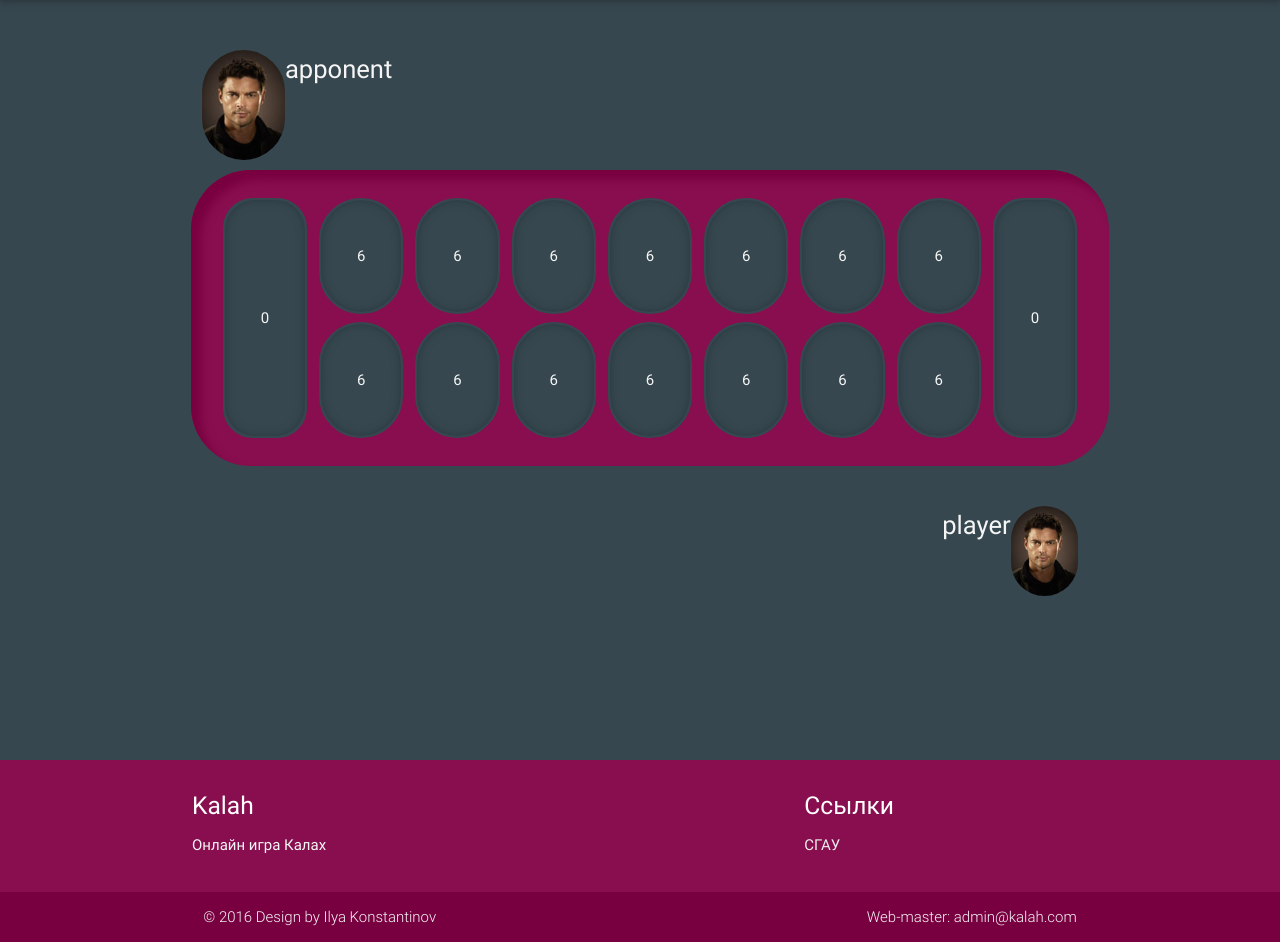
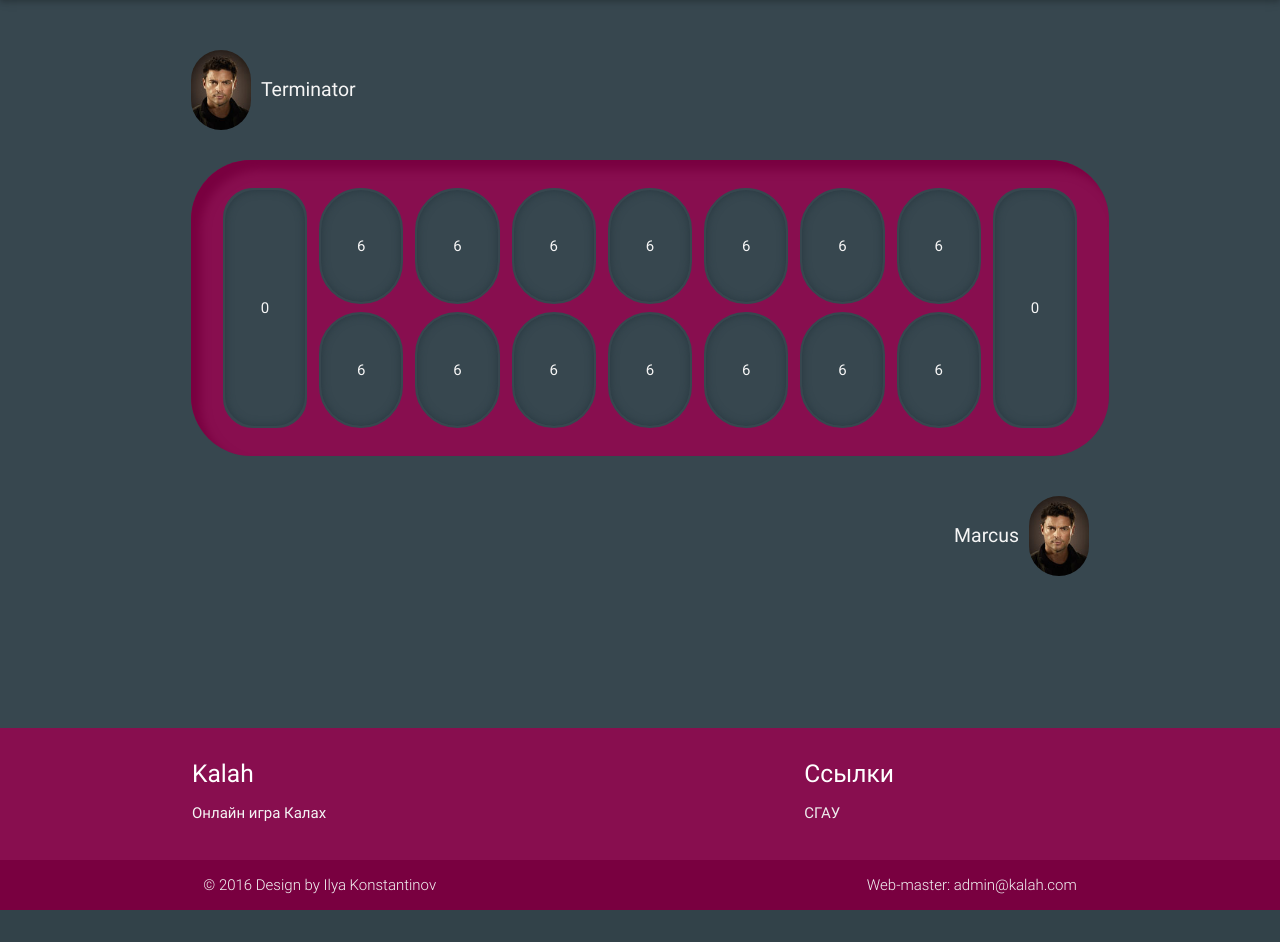
Before and after one commit to EmelyanovAndrey/Kalah, a PHP site: page /game.html in a window 1280 px wide. Shown: the part 64-1006 px from the top of the page. After the commit the page ends 974 px from the top, so only its background shows below. Run offline with PHP 8.4, Linux system fonts and the light colour scheme; some libraries are stand-ins or nearby versions; some web fonts are replaced.

Commit message:
Game nicks and photos

```diff
--- a/src/main/view/css/includes/style.less
+++ b/src/main/view/css/includes/style.less
@@ -145,23 +145,28 @@ header {
   .game {
 
     padding-top: 5vh;
-    height: 90vh;
+    height: 86vh;
 
     .user(@turn: left) {
+      @height: 10vh;
+
       float: @turn;
+      height: @height;
       margin: 10px;
       position: relative;
+      align-content: center;
 
       .nick {
-        font-size: 2vw;
+        font-size: 130%;
+        height: inherit;
+        line-height: @height;
+        padding: 0 10px;
         float: @turn;
         color: @color-text;
       }
+
       img {
-        @game-photo-size: 40%;
-
-        width: @game-photo-size;
-        height: @game-photo-size;
+        height: inherit;
         border-radius: 100px;
 
         float: @turn;
--- a/src/main/view/game.html
+++ b/src/main/view/game.html
@@ -10,7 +10,7 @@
     <link href="https://fonts.googleapis.com/css?family=Patua+One" rel="stylesheet">
     <!--Import materialize.css-->
     <link type="text/css" rel="stylesheet" href="css/materialize.min.css" media="screen,projection">
-    <!--Import my styles-->
+    <!--My styles-->
     <link type="text/css" rel="stylesheet" href="css/style.min.css" media="screen,projection">
     <!--Let browser know website is optimized for mobile-->
     <meta name="viewport" content="width=device-width, initial-scale=1.0">
@@ -49,8 +49,10 @@
     </header>
     <div id="main">
       <div class="game container">
-        <div class="row apponent"><img src="assets/img/profile-test.jpg">
-          <div class="nick">apponent</div>
+        <div class="row">
+          <div class="apponent"><img src="assets/img/profile-test.jpg">
+            <div class="nick">Terminator</div>
+          </div>
         </div>
         <div class="row">
           <table class="board">
@@ -76,8 +78,10 @@
             </tr>
           </table>
         </div>
-        <div class="row player"><img src="assets/img/profile-test.jpg">
-          <div class="nick">player</div>
+        <div class="row">
+          <div class="player"><img src="assets/img/profile-test.jpg">
+            <div class="nick">Marcus</div>
+          </div>
         </div>
       </div>
       <div class="row save-game"></div>
--- a/src/main/view/includes/layout.jade
+++ b/src/main/view/includes/layout.jade
@@ -36,7 +36,7 @@ html(lang="ru")
         //Import materialize.css
         link(type="text/css", rel="stylesheet", href="css/materialize.min.css", media="screen,projection")
 
-        //Import my styles
+        //My styles
         link(type="text/css", rel="stylesheet", href="css/style.min.css", media="screen,projection")
 
         //Let browser know website is optimized for mobile
```
Also changed, not shown: src/main/view/css/includes/style.css (+15 -7 lines), src/main/view/includes/game.jade (+10 -6 lines), src/main/view/css/style.min.css.
